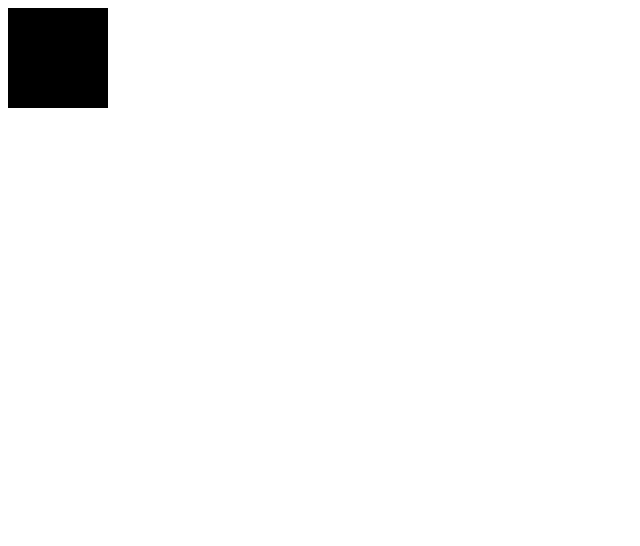
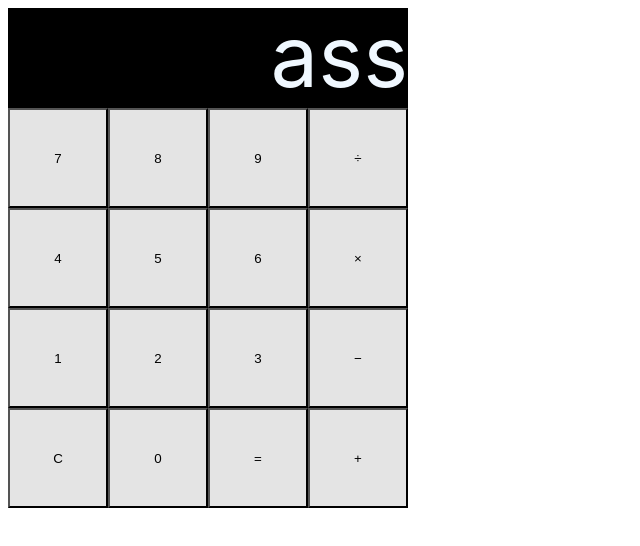
Before and after one commit to JasGdev/odin-calculator, a plain HTML site: page index.html in a window 1280 px wide. Shown: the whole page, without its empty margins (0-640 px from the left). Drawn offline with Linux system fonts and the light colour scheme.

Commit message:
Add buttons, display text and styling

```diff
--- a/javascript.js
+++ b/javascript.js
@@ -52,3 +52,19 @@ buttonArea.classList.add('buttonArea');
 
 container.appendChild(display);
 container.appendChild(buttonArea);
+
+const buttons = [
+  "7", "8", "9", "÷",
+  "4", "5", "6", "×",
+  "1", "2", "3", "−",
+  "C", "0", "=", "+"
+];
+
+buttons.forEach(val => {
+    const btn = document.createElement('button');
+    btn.classList.add('calcBtn');
+    btn.textContent = val;
+    buttonArea.appendChild(btn);
+});
+
+display.textContent = 'ass'
--- a/styles.css
+++ b/styles.css
@@ -1,11 +1,24 @@
 .display{
     background-color: rgb(0, 0, 0);
+    color: aliceblue;
+    width: 400px;
+    height: 100px;
+    display: flex;
+    justify-content: right;
+    align-items: end;
+    font-size: 85px;
+    font-family: -apple-system, sans-serif;
+
+}
+
+.container{
+    background-color: rgb(0, 0, 0);
+    width: 400px;
+    height: 500px;
+}
+
+.calcBtn{
+    background-color: rgb(228, 228, 228);
     width: 100px;
     height: 100px;
 }
-
-.container{
-    background-color: aqua;
-    width: 100px;
-    height: 100px;
-}
```
